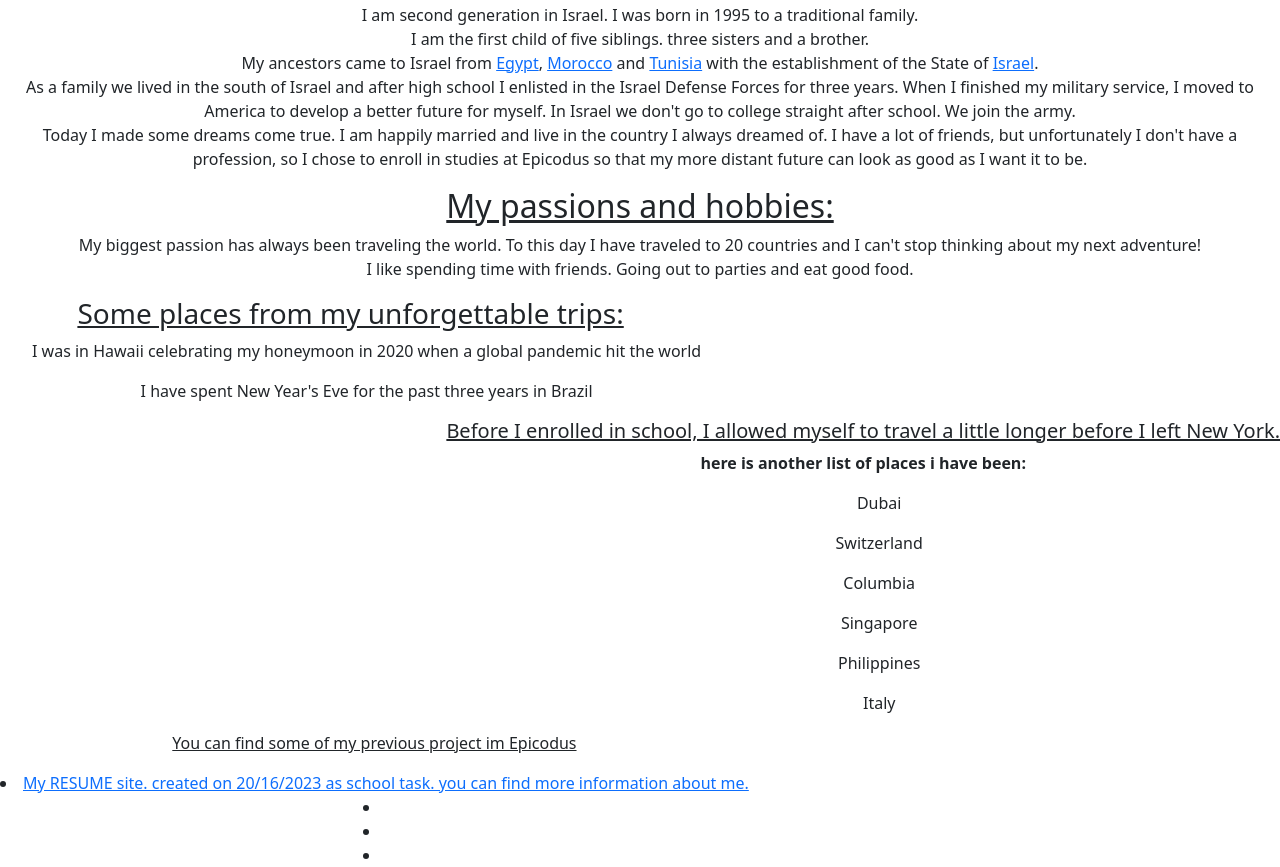
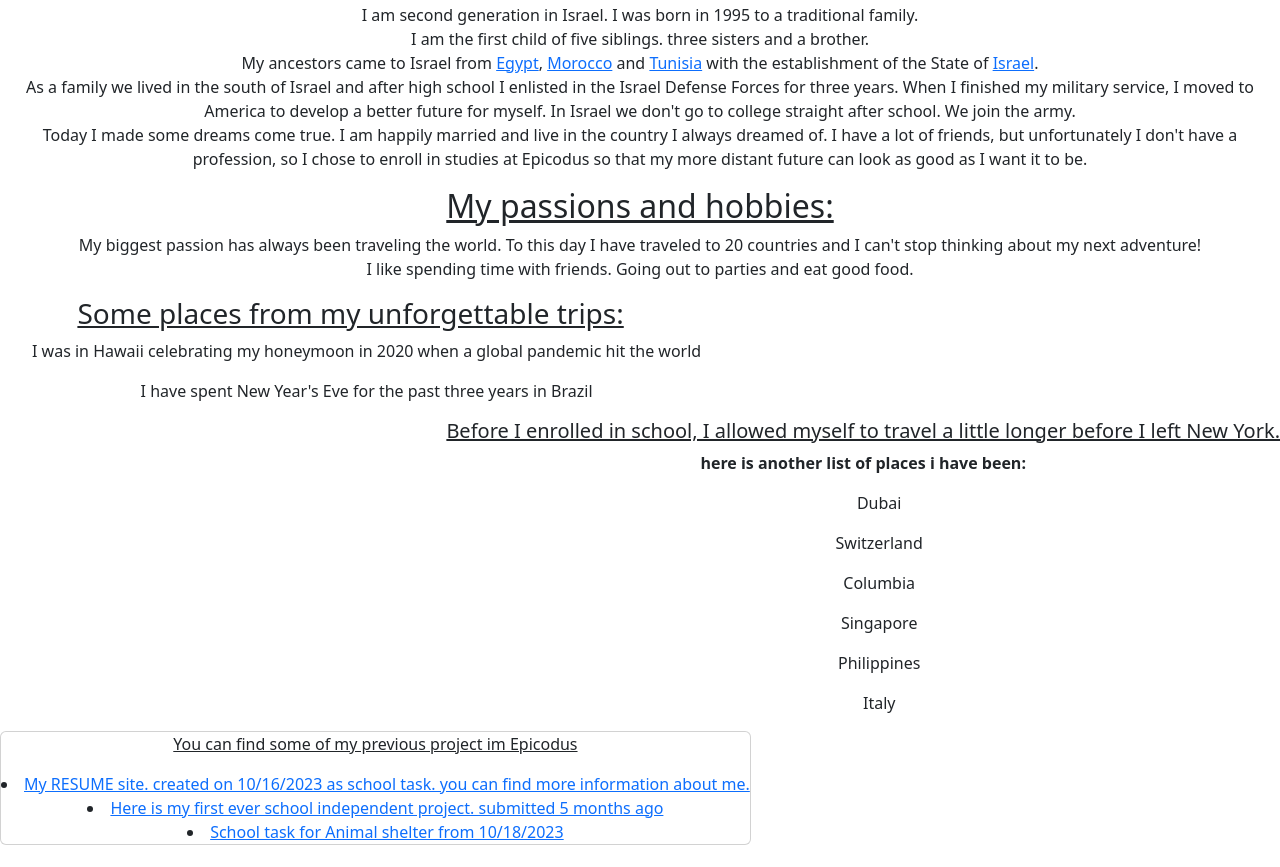
Before and after one commit to orbu13/Independent-Project-Num.1-10-19-2023, a plain HTML site: page index.html in a window 1280 px wide. Shown: the part 837-1704 px from the top of the page. After the commit the page ends 1682 px from the top, so only its background shows below. Drawn offline with Linux system fonts and the light colour scheme.

Commit message:
WIP -add bootstrap to previous project list

```diff
--- a/css/styles.css
+++ b/css/styles.css
@@ -46,9 +46,9 @@ div.school h5{
     text-decoration: underline;
 }
 
-div.pass p{
+div.card p{
     text-decoration: underline;
 }
-div.pass{
+div.card{
     float: left;
 }
--- a/index.html
+++ b/index.html
@@ -46,17 +46,11 @@
         <ol> Philippines</ol>
         <ol> Italy</ol>
     </div>
-    <div class="pass">
+    <div class= "card">
         <p>You can find some of my previous project im Epicodus</p>
-        <li><a href="https://github.com/orbu13/Resume-site-practice-10-16-2023.git">My RESUME site. created on 20/16/2023 as school task. you can find more information about me.</a></li>
-        <li></li>
-        <li></li>
-        <li></li>
-
-
-
-
-
+        <li><a href="https://github.com/orbu13/Resume-site-practice-10-16-2023.git">My RESUME site. created on 10/16/2023 as school task. you can find more information about me.</a></li>
+        <li><a href="https://github.com/orbu13/my-first-independent.git">Here is my first ever school independent project. submitted 5 months ago</a></li>
+        <li><a href="https://github.com/orbu13/Animal-shelter-website-practice-10-18-2023.git">School task for Animal shelter from 10/18/2023</a></li>
     </div>
 </body>
 </html>
```
